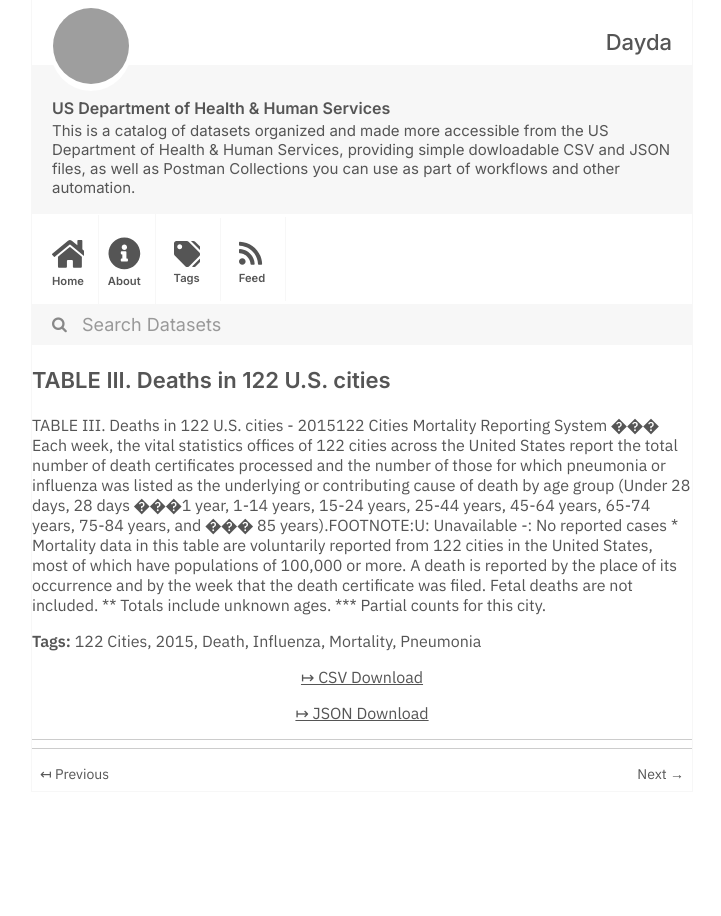
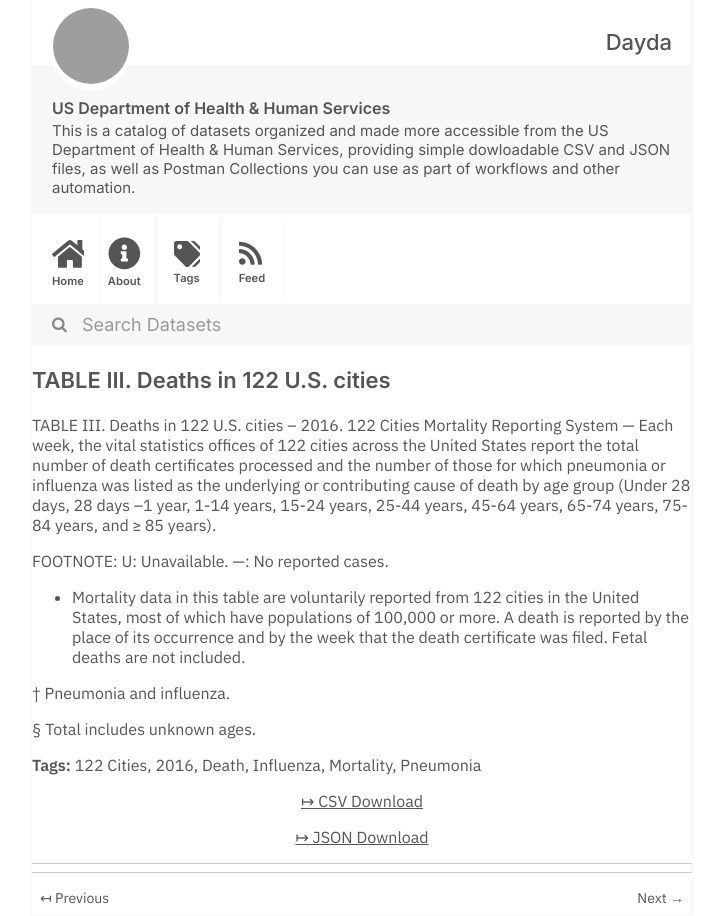
Before and after one commit to dayda-entities/us-department-of-health-and-human-services, a Jekyll site: the page built from _posts/2020-11-10-table-iii-deaths-in-122-us-cit.md, in a window 1280 px wide, cut to the strip 0-916 px from the top of the page. Shown: the whole strip, without its empty margins (278-999 px from the left). Built offline with Jekyll 4.4.1, drawn with Linux system fonts in a browser that asks for light colours; grey boxes are pictures that could not be loaded.

Commit message:
Publish Data

```diff
--- a/_posts/2020-11-10-table-iii-deaths-in-122-us-cit.md
+++ b/_posts/2020-11-10-table-iii-deaths-in-122-us-cit.md
@@ -1,20 +1,28 @@
 ---
 title: TABLE III. Deaths in 122 U.S. cities
-created: '2020-11-10T16:18:39.751167'
-modified: '2021-04-25T14:53:19.107725'
+created: '2020-11-10T16:18:12.467811'
+modified: '2021-04-25T14:58:53.068911'
 state: active
 type: dataset
 tags:
   - 122 Cities
-  - '2015'
+  - '2016'
   - Death
   - Influenza
   - Mortality
   - Pneumonia
 groups: []
-csv_url: 'https://data.cdc.gov/api/views/7esm-uptm/rows.csv?accessType=DOWNLOAD'
-json_url: 'https://data.cdc.gov/api/views/7esm-uptm/rows.json?accessType=DOWNLOAD'
+csv_url: 'https://data.cdc.gov/api/views/rpjd-ejph/rows.csv?accessType=DOWNLOAD'
+json_url: 'https://data.cdc.gov/api/views/rpjd-ejph/rows.json?accessType=DOWNLOAD'
 layout: post
 
 ---
-TABLE III. Deaths in 122 U.S. cities - 2015122 Cities Mortality Reporting System ��� Each week, the vital statistics offices of 122 cities across the United States report the total number of death certificates processed and the number of those for which pneumonia or influenza was listed as the underlying or contributing cause of death by age group (Under 28 days, 28 days ���1 year, 1-14 years, 15-24 years, 25-44 years, 45-64 years, 65-74 years, 75-84 years, and ��� 85 years).FOOTNOTE:U: Unavailable      -: No reported cases * Mortality data in this table are voluntarily reported from 122 cities in the United States, most of which have populations of 100,000 or more. A death is reported by the place of its occurrence and by the week that the death certificate was filed. Fetal deaths are not included. ** Totals include unknown ages. *** Partial counts for this city.
+TABLE III. Deaths in 122 U.S. cities – 2016.  122 Cities Mortality Reporting System — Each week, the vital statistics offices of 122 cities across the United States report the total number of death certificates processed and the number of those for which pneumonia or influenza was listed as the underlying or contributing cause of death by age group (Under 28 days, 28 days –1 year, 1-14 years, 15-24 years, 25-44 years, 45-64 years, 65-74 years, 75-84 years, and ≥ 85 years).
+
+FOOTNOTE:
+U: Unavailable. —: No reported cases.
+* Mortality data in this table are voluntarily reported from 122 cities in the United States, most of which have populations of 100,000 or more. A death is reported by the place of its occurrence and by the week that the death certificate was filed. Fetal deaths are not included.
+
+† Pneumonia and influenza.
+
+§ Total includes unknown ages.
```
